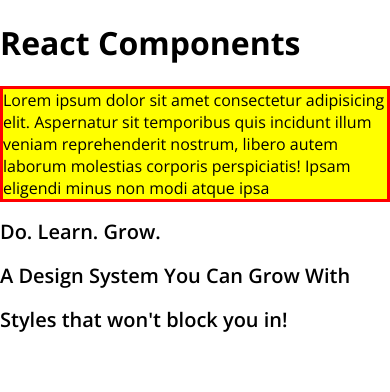
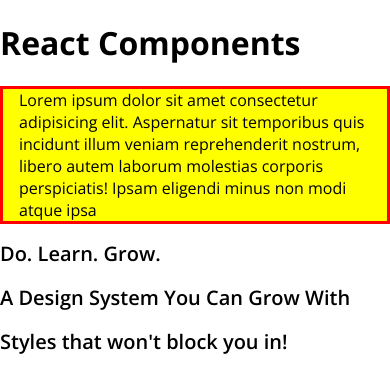
Before and after one commit to Ly900/react-components, a React (Vite) app: page / in a window 390 px wide. Shown: the top 392 px of the page. Built offline with nearby package versions, Linux system fonts and the light colour scheme; a web font is replaced by a local one.

Commit message:
Set mobile padding inline

```diff
--- a/src/App.scss
+++ b/src/App.scss
@@ -1,11 +1,17 @@
+:root {
+	// --padding-inline-mobile: 1rem;
+}
+
 body {
 	font-family: 'Open Sans', sans-serif;
 	margin: 0;
 }
 
 .content-width {
+	--padding-inline-mobile: 1rem;
 	background: yellow;
 	border: 3px solid red;
+	padding-inline: var(--padding-inline-mobile);
 }
 
 .fancy-text {
--- a/src/App.tsx
+++ b/src/App.tsx
@@ -17,11 +17,18 @@
 
 interface ContentWidthProps {
 	text: string;
+	paddingInlineMobile: number;
 }
 
-const ContentWidth: React.FC<ContentWidthProps> = ({ text }) => {
+const ContentWidth: React.FC<ContentWidthProps> = ({
+	text,
+	paddingInlineMobile,
+}) => {
 	return (
-		<div className="content-width">
+		<div
+			className="content-width"
+			style={{ '--padding-inline-mobile': `${paddingInlineMobile}rem` }}
+		>
 			<div className="content-width__outer-wrapper">{text}</div>
 		</div>
 	);
@@ -33,6 +40,7 @@
 			<h1>React Components</h1>
 
 			<ContentWidth
+				paddingInlineMobile={1}
 				text="Lorem ipsum dolor sit amet consectetur adipisicing elit. Aspernatur sit
 				temporibus quis incidunt illum veniam reprehenderit nostrum, libero
 				autem laborum molestias corporis perspiciatis! Ipsam eligendi minus non
```
